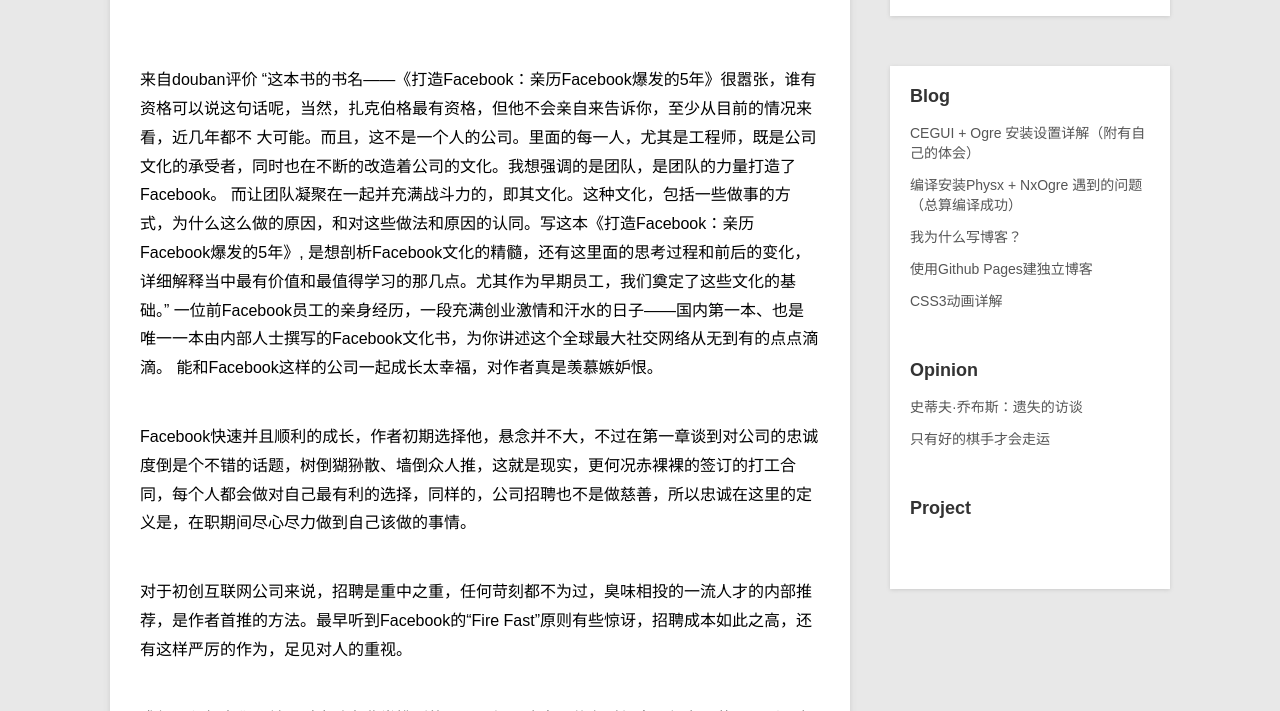
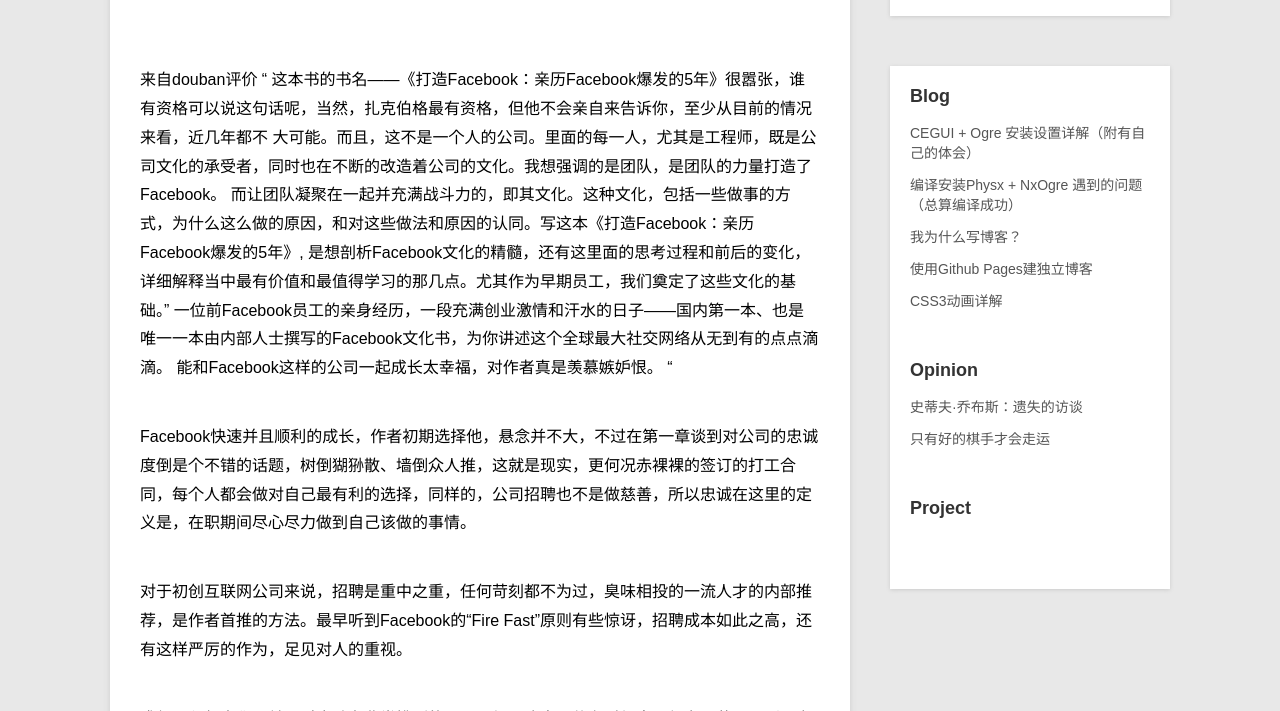
Before and after one commit to swinghu/swinghu.github.com, a Jekyll site: the page built from _posts/opinion/2013-10-1-build-facebook.md, in a window 1280 px wide and 900 px high, cut to the strip 189-900 px from the top of the window. Built offline with Jekyll 4.4.1, drawn with Linux system fonts in a browser that asks for light colours; Markdown is read by kramdown in place of the engine named in the settings.

Commit message:
modified small area

```diff
--- a/_posts/opinion/2013-10-1-build-facebook.md
+++ b/_posts/opinion/2013-10-1-build-facebook.md
@@ -5,12 +5,12 @@ category: opinion
 description: 《打造Facebook》读后感
 ---
 来自douban评价
-		“这本书的书名——《打造Facebook：亲历Facebook爆发的5年》很嚣张，谁有资格可以说这句话呢，当然，扎克伯格最有资格，但他不会亲自来告诉你，至少从目前的情况来看，近几年都不
-	大可能。而且，这不是一个人的公司。里面的每一人，尤其是工程师，既是公司文化的承受者，同时也在不断的改造着公司的文化。我想强调的是团队，是团队的力量打造了Facebook。
-	而让团队凝聚在一起并充满战斗力的，即其文化。这种文化，包括一些做事的方式，为什么这么做的原因，和对这些做法和原因的认同。写这本《打造Facebook：亲历Facebook爆发的5年》,
-	是想剖析Facebook文化的精髓，还有这里面的思考过程和前后的变化，详细解释当中最有价值和最值得学习的那几点。尤其作为早期员工，我们奠定了这些文化的基础。”
-		一位前Facebook员工的亲身经历，一段充满创业激情和汗水的日子——国内第一本、也是唯一一本由内部人士撰写的Facebook文化书，为你讲述这个全球最大社交网络从无到有的点点滴滴。
-	能和Facebook这样的公司一起成长太幸福，对作者真是羡慕嫉妒恨。
+“   这本书的书名——《打造Facebook：亲历Facebook爆发的5年》很嚣张，谁有资格可以说这句话呢，当然，扎克伯格最有资格，但他不会亲自来告诉你，至少从目前的情况来看，近几年都不
+大可能。而且，这不是一个人的公司。里面的每一人，尤其是工程师，既是公司文化的承受者，同时也在不断的改造着公司的文化。我想强调的是团队，是团队的力量打造了Facebook。
+而让团队凝聚在一起并充满战斗力的，即其文化。这种文化，包括一些做事的方式，为什么这么做的原因，和对这些做法和原因的认同。写这本《打造Facebook：亲历Facebook爆发的5年》,
+是想剖析Facebook文化的精髓，还有这里面的思考过程和前后的变化，详细解释当中最有价值和最值得学习的那几点。尤其作为早期员工，我们奠定了这些文化的基础。”
+    一位前Facebook员工的亲身经历，一段充满创业激情和汗水的日子——国内第一本、也是唯一一本由内部人士撰写的Facebook文化书，为你讲述这个全球最大社交网络从无到有的点点滴滴。
+能和Facebook这样的公司一起成长太幸福，对作者真是羡慕嫉妒恨。  "
 
 Facebook快速并且顺利的成长，作者初期选择他，悬念并不大，不过在第一章谈到对公司的忠诚度倒是个不错的话题，树倒猢狲散、墙倒众人推，这就是现实，更何况赤裸裸的签订的打工合同，每个人都会做对自己最有利的选择，同样的，公司招聘也不是做慈善，所以忠诚在这里的定义是，在职期间尽心尽力做到自己该做的事情。
 
```
